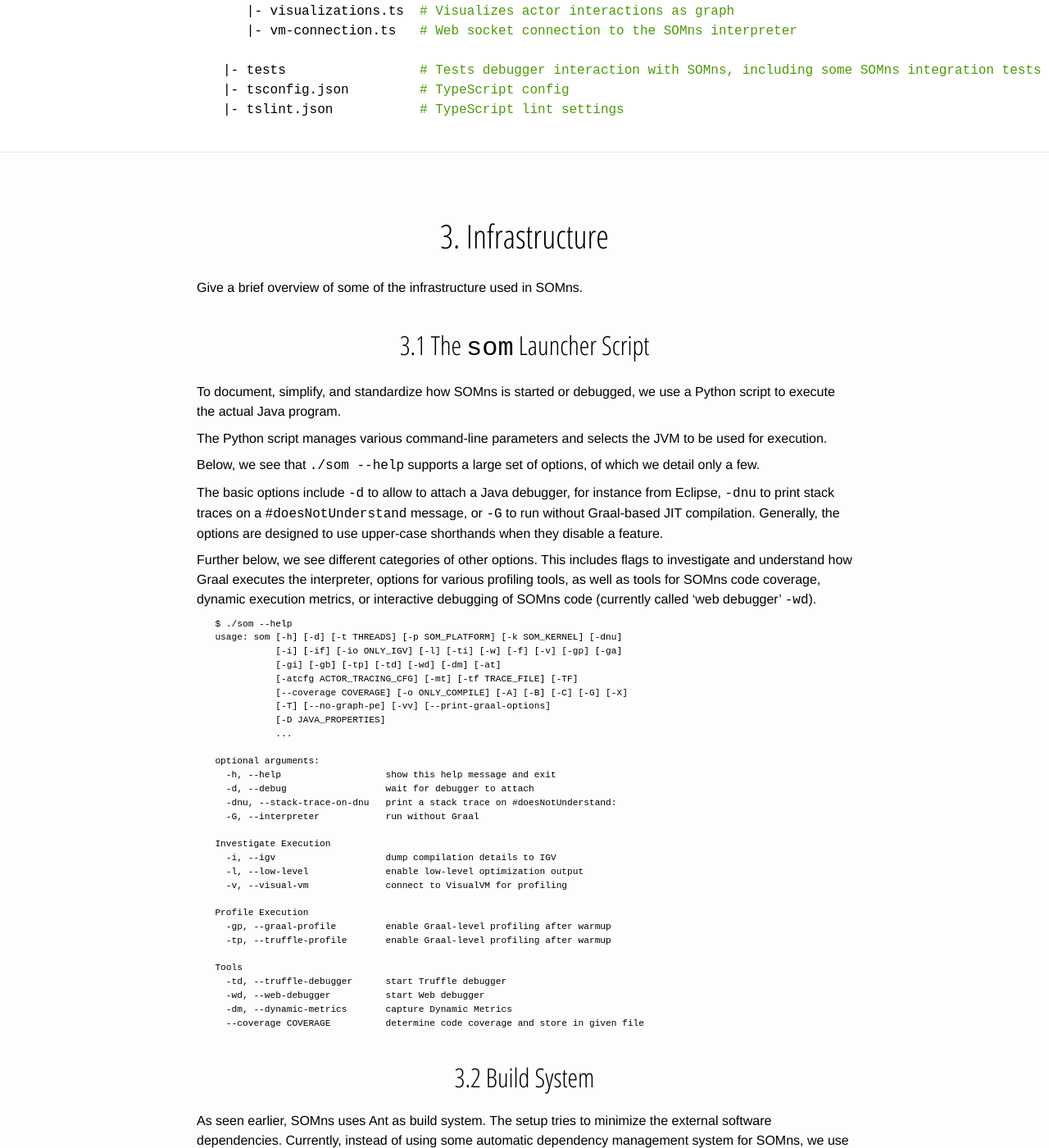
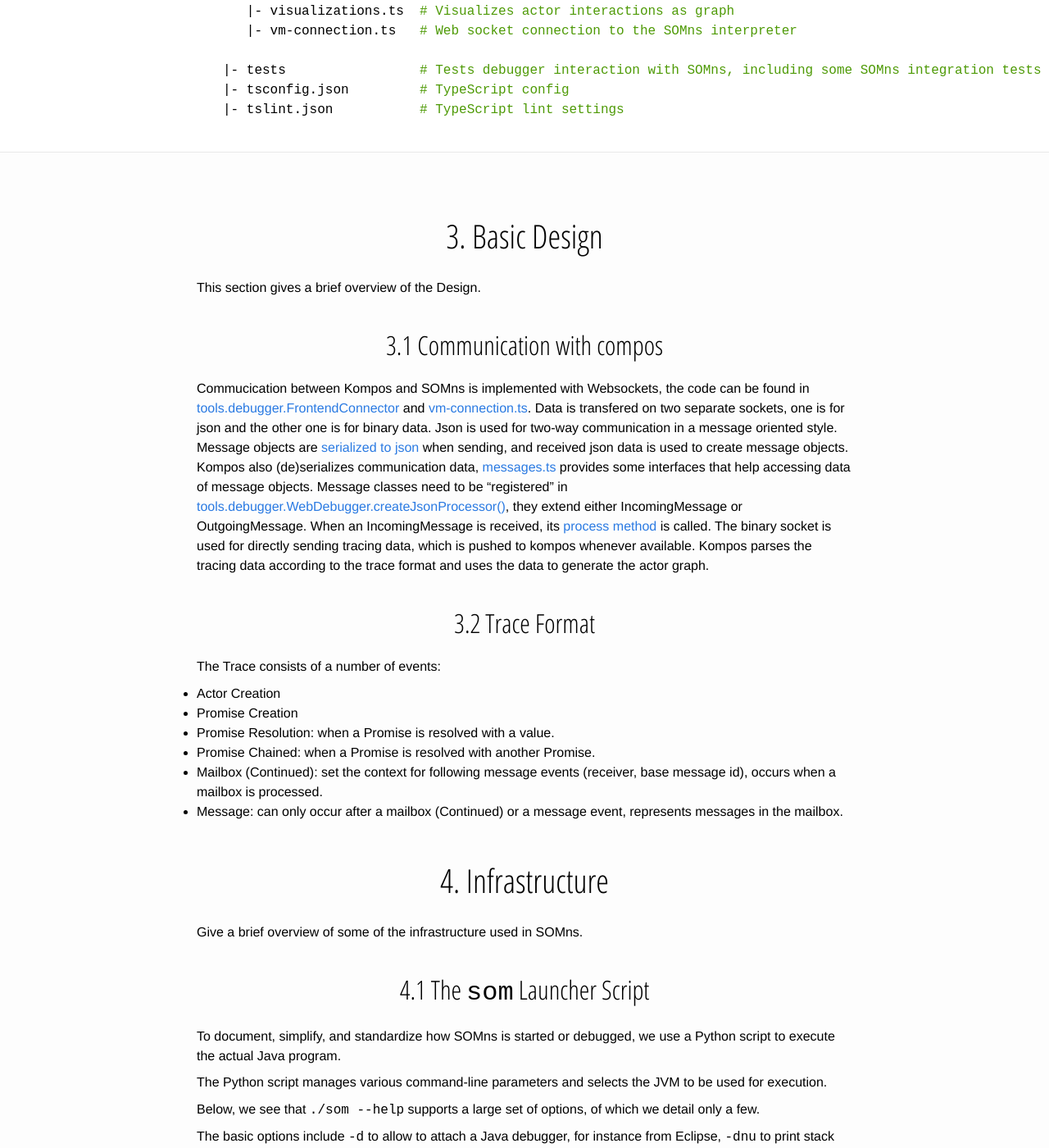
Before and after one commit to SOM-st/som-st.github.io, a Jekyll site: the page built from somns/getting-started.md, in a window 1280 px wide and 1400 px high, scrolled down 4625 px. Shown: the whole window at 82% size. Built offline with Jekyll 4.4.1, drawn with Linux system fonts in a browser that asks for light colours; some of the changed text lies outside the part shown.

Commit message:
Added Basic Design Section
- includes a description of the communication between SOMns and kompos

````diff
--- a/somns/getting-started.md
+++ b/somns/getting-started.md
@@ -270,11 +270,28 @@ used to interface with the Java backend.
 
 <div class="content-section even"><div class="wrap" markdown="1">
 
-## 3. Infrastructure
+## 3. Basic Design
+This section gives a brief overview of the Design.
+### 3.1 Communication with compos
+Commucication between Kompos and SOMns is implemented with Websockets, the code can be found in [tools.debugger.FrontendConnector](https://github.com/MetaConc/SOMns/blob/16af2c3e3a41d13ab8c10ec289181db9284b49aa/src/tools/debugger/FrontendConnector.java) and [vm-connection.ts](https://github.com/MetaConc/SOMns/blob/16af2c3e3a41d13ab8c10ec289181db9284b49aa/tools/kompos/src/vm-connection.ts). Data is transfered on two separate sockets, one is for json and the other one is for binary data.
+Json is used for two-way communication in a message oriented style. Message objects are [serialized to json](https://github.com/MetaConc/SOMns/blob/16af2c3e3a41d13ab8c10ec289181db9284b49aa/src/tools/debugger/FrontendConnector.java#L181) when sending, and received json data is used to create message objects.  Kompos also (de)serializes communication data, [messages.ts](https://github.com/MetaConc/SOMns/blob/16af2c3e3a41d13ab8c10ec289181db9284b49aa/tools/kompos/src/messages.ts) provides some interfaces that help accessing data of message objects.
+Message classes need to be "registered" in [tools.debugger.WebDebugger.createJsonProcessor()](https://github.com/MetaConc/SOMns/blob/16af2c3e3a41d13ab8c10ec289181db9284b49aa/src/tools/debugger/WebDebugger.java#L211), they extend either IncomingMessage or OutgoingMessage. When an IncomingMessage is received, its [process method](https://github.com/MetaConc/SOMns/blob/16af2c3e3a41d13ab8c10ec289181db9284b49aa/src/tools/debugger/message/Message.java#L9) is called.
+The binary socket is used for directly sending tracing data, which is pushed to kompos whenever available. Kompos parses the tracing data according to the trace format and uses the data to generate the actor graph.
+
+### 3.2 Trace Format
+The Trace consists of a number of events:
+- Actor Creation
+- Promise Creation
+- Promise Resolution: when a Promise is resolved with a value.
+- Promise Chained: when a Promise is resolved with another Promise.
+- Mailbox (Continued): set the context for following message events (receiver, base message id), occurs when a mailbox is processed.
+- Message: can only occur after a mailbox (Continued) or a message event, represents messages in the mailbox.
+
+## 4. Infrastructure
 
 Give a brief overview of some of the infrastructure used in SOMns.
 
-### 3.1 The `som` Launcher Script
+### 4.1 The `som` Launcher Script
 
 To document, simplify, and standardize how SOMns is started or debugged, we
 use a Python script to execute the actual Java program.
@@ -332,7 +349,7 @@ Tools
 ```
 </div>
 
-### 3.2 Build System
+### 4.2 Build System
 
 As seen earlier, SOMns uses Ant as build system. The setup tries to minimize
 the external software dependencies. Currently, instead of using some automatic
@@ -349,7 +366,7 @@ because it changes frequently, and we sometimes need changes in Truffle.
 Currently, SOMns also relies on a personal fork of Truffle to support changes
 in the instrumentation and debugging support.
 
-### 3.3 GitHub
+### 4.3 GitHub
 
 SOMns relies on GitHub, its issue tracking, and pull request system for
 development.
@@ -365,7 +382,7 @@ should provide a good introduction to the SOMns code base, an basic
 understanding of how Truffle-based interpreters work, and a few SOMns specific
 insights.
 
-### 3.4 Code Style
+### 4.4 Code Style
 
 When working on SOMns code, please look at the code around you and stick to the
 style. It might be *particular*, but it is consistent in this code base.
@@ -379,7 +396,7 @@ your editor.
 We are also using Codacy to monitor additional style issues or potential bugs.
 See the [STM pull request](https://github.com/smarr/SOMns/pull/81#pullrequestreview-17422244) for examples.
 
-### 3.5 Development Support
+### 4.5 Development Support
 
 **Continuous Integration:** To automatically run unit tests for the interpreter, SOMns, and the debugger,
 we use [Travis CI](https://travis-ci.org/smarr/SOMns/builds) (see `.travis.yml`)
````
